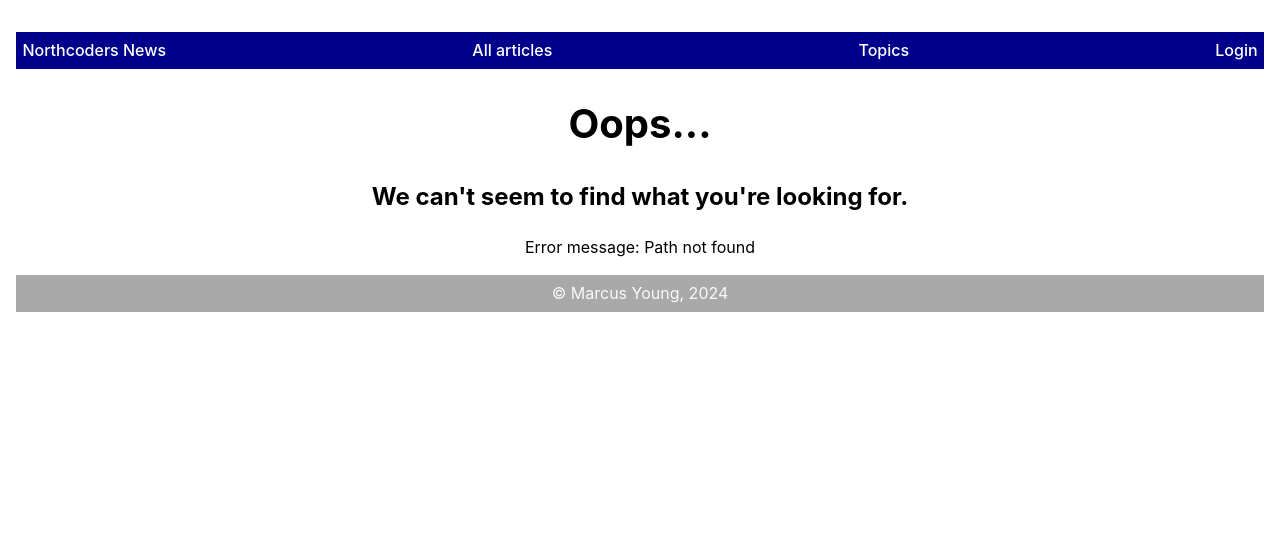
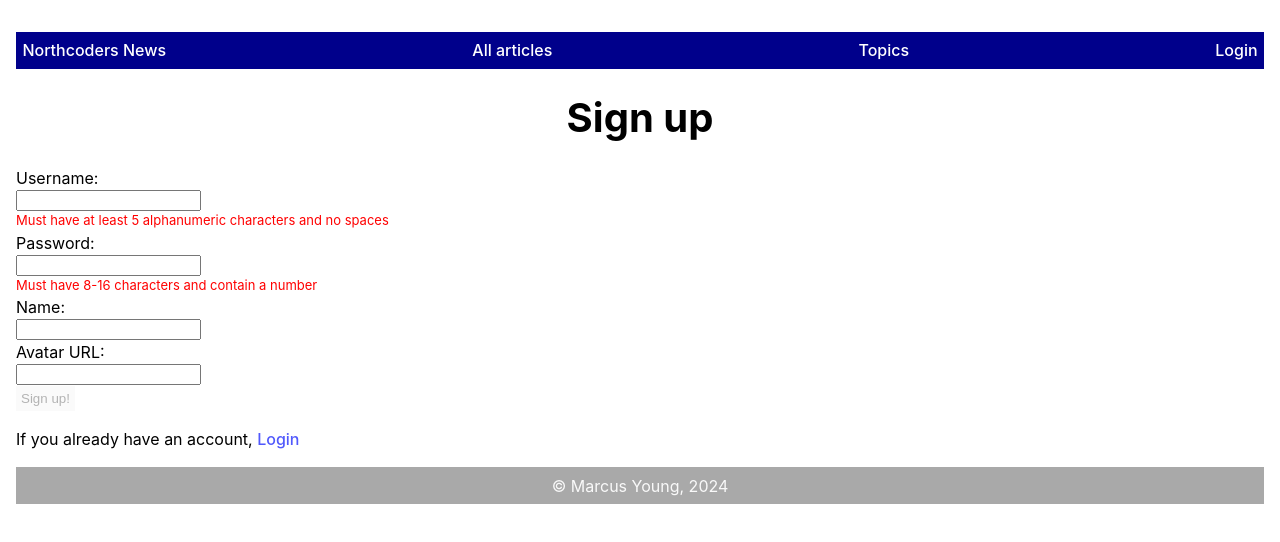
Before and after one commit to marcusyoung/nc-news, a React (Vite) app: page /signup in a window 1280 px wide. Before the commit this address had no page. Shown: the top 542 px of the page. Built offline with nearby package versions, Linux system fonts and the light colour scheme.

Commit message:
added signup page

```diff
--- a/src/App.jsx
+++ b/src/App.jsx
@@ -6,7 +6,8 @@ import AllArticles from './components/AllArticles'
 import Article from './components/Article'
 import Topics from './components/Topics';
 import ErrorPage from './components/ErrorPage';
-import LoginPage from './components/LoginPage';
+import UserLogin from './components/UserLogin';
+import UserSignup from './components/UserSignup';
 import { LoggedOnUserProvider } from './contexts/LoggedOnUser';
 
 function App() {
@@ -21,7 +22,8 @@ function App() {
         <Route path="/articles/:article_id" element={<Article />} />
         <Route path="/topics" element={<Topics />} />
         <Route path="/error" element={<ErrorPage />} />
-        <Route path="/login" element={<LoginPage />} />
+        <Route path="/login" element={<UserLogin />} />
+        <Route path="/signup" element={<UserSignup />} />
         <Route path="*" element={<ErrorPage data={{ message: "Path not found" }} />} />
       </Routes>
       <Footer />
--- a/src/components/LoginPage.jsx
+++ b/src/components/UserLogin.jsx
@@ -3,7 +3,7 @@ import { useNavigate, Link } from 'react-router-dom'
 import { LoggedOnUserContext } from '../contexts/LoggedOnUser'
 import { authUser } from '../../utils/api'
 
-function LoginPage() {
+function UserLogin() {
 
     const { loggedOnUser, setLoggedOnUser } = useContext(LoggedOnUserContext)
     const [statusMessage, setStatusMessage] = useState('')
@@ -20,7 +20,7 @@ function LoginPage() {
                 if (response.status === 200) {
                     setLoggedOnUser(usernameText)
                     setStatusMessage("")
-                    navigate(-1)
+                    navigate("/")
                 }
             })
             .catch(error => {
@@ -29,6 +29,8 @@ function LoginPage() {
     }
 
     return (
+        <>
+            <h1>Login</h1>
             <section id="login">
                 <form onSubmit={handleSubmit} id="login-form">
                     <label id="enter-username-label" htmlFor="enter-username">Username:</label>
@@ -38,11 +40,12 @@ function LoginPage() {
                     <button type="submit" id="login-submit">Login</button>
                 </form>
                 {statusMessage && <p className='status'> {statusMessage} </p>}
-            <p><Link to={`/signup`}>Sign up</Link></p>
+                <p>If you don't have an account, <Link to={`/signup`}>Sign up</Link></p>
             </section>
+        </>
     )
 
 }
 
 
-export default LoginPage
+export default UserLogin
--- /dev/null
+++ b/src/components/UserSignup.jsx
@@ -0,0 +1,67 @@
+import { useContext, useState } from 'react'
+import { useNavigate, Link } from 'react-router-dom'
+import { createUser } from '../../utils/api'
+
+function UserSignup() {
+    const [statusMessage, setStatusMessage] = useState('')
+    const [usernameText, setUsernameText] = useState('')
+    const [passwordText, setPasswordText] = useState('')
+    const [nameText, setNameText] = useState('')
+    const [validPassword, setValidPassword] = useState(false)
+    const [avatarUrlText, setAvatarUrlText] = useState('')
+    const navigate = useNavigate()
+    const passwordRegex = /^(?=.*[0-9])(?=.*[a-zA-Z]).{8,16}$/
+    const usernameRegex = /^[A-Za-z0-9]{5,}$/
+
+    function handleSubmit(event) {
+        event.preventDefault()
+        const body = { username: usernameText, password: passwordText, name: nameText, avatar_url: avatarUrlText }
+        setStatusMessage("Creating user account...")
+        createUser(body)
+            .then((response) => {
+                if (response.status === 201) {
+                    setStatusMessage("")
+                    navigate("/login")
+                }
+            })
+            .catch(error => {
+                if (error.response.data.msg) {
+                    switch (error.response.data.msg) {
+                        case 'Invalid input (unique_violation)':
+                            setStatusMessage("Sorry... that username is already taken")
+                            break
+                        default: setStatusMessage(error.response.data.msg)
+                    }
+                } else {
+                    setStatusMessage("Oops... there was a problem creating an account")
+                }
+            })
+    }
+
+    return (
+        <>
+        <h1>Sign up</h1>
+        <section id="signup">
+            <form onSubmit={handleSubmit} id="signup-form">
+                <label id="enter-username-label" htmlFor="enter-username">Username:</label>
+                <input type='text' onChange={(e) => setUsernameText(e.target.value)} value={usernameText}></input>
+                {!usernameRegex.test(usernameText) && <div className='error'>Must have at least 5 alphanumeric characters and no spaces</div>}
+                <label id="enter-password-label" htmlFor="enter-password">Password:</label>
+                <input type='text' onChange={(e) => setPasswordText(e.target.value)} value={passwordText}></input>
+                {!passwordRegex.test(passwordText) && <div className='error'>Must have 8-16 characters and contain a number</div>}
+                <label id="enter-name-label" htmlFor="enter-name">Name:</label>
+                <input type='text' onChange={(e) => setNameText(e.target.value)} value={nameText}></input>
+                <label id="enter-avatarurl-label" htmlFor="enter-avatarurl">Avatar URL:</label>
+                <input type='text' onChange={(e) => setAvatarUrlText(e.target.value)} value={avatarUrlText}></input>
+                <button disabled={!passwordRegex.test(passwordText) || !usernameRegex.test(usernameText)} type="submit" id="signup-submit">Sign up!</button>
+            </form>
+            {statusMessage && <p className='status'> {statusMessage} </p>}
+            <p>If you already have an account, <Link to={`/login`}>Login</Link></p>
+        </section>
+        </>
+    )
+
+}
+
+
+export default UserSignup
--- a/src/index.css
+++ b/src/index.css
@@ -275,12 +275,12 @@ h1 {
   line-height: 1.1;
 }
 
+input {
+  display: block;
+}
+
 #login {
   text-align: left;
-}
-
-input {
-  display: block;
 }
 
 #login-form button {
@@ -292,3 +292,22 @@ input {
 #login-form button:hover {
   border: 1px solid black;
 }
+
+#signup {
+  text-align: left;
+}
+
+#signup-form button {
+  padding: 0.3em;
+  margin-right: 0.5em;
+  border: 1px solid transparent;
+}
+
+#signup-form button:hover {
+  border: 1px solid black;
+}
+
+.error {
+  font-size: small;
+  color: red;
+}
--- a/utils/api.js
+++ b/utils/api.js
@@ -8,7 +8,7 @@ const newsAPI = axios.create({
 })
 
 export function getAllArticles(topic, sort_by, order_by) {
-    return newsAPI.get("/articles", {params: {topic: topic, sort_by: sort_by, order: order_by}})
+    return newsAPI.get("/articles", { params: { topic: topic, sort_by: sort_by, order: order_by } })
         .then((response) => {
             return response.data.articles
         })
@@ -62,5 +62,11 @@ export function authUser(body) {
         .then((response) => {
             return response
         })
+}
 
+export function createUser(body) {
+    return newsAPI.post("/users/signup", body)
+        .then((response) => {
+            return response
+        })
 }
```
Lines whose indentation alone changed are shown as unchanged.
